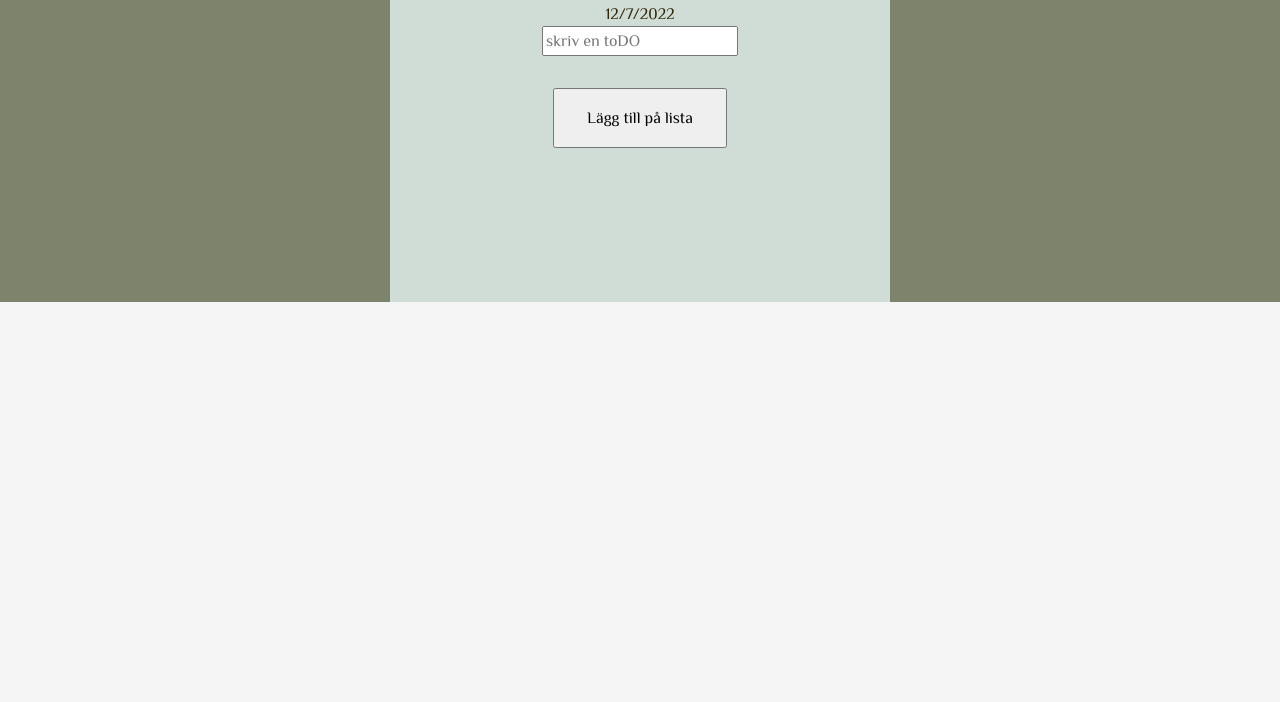
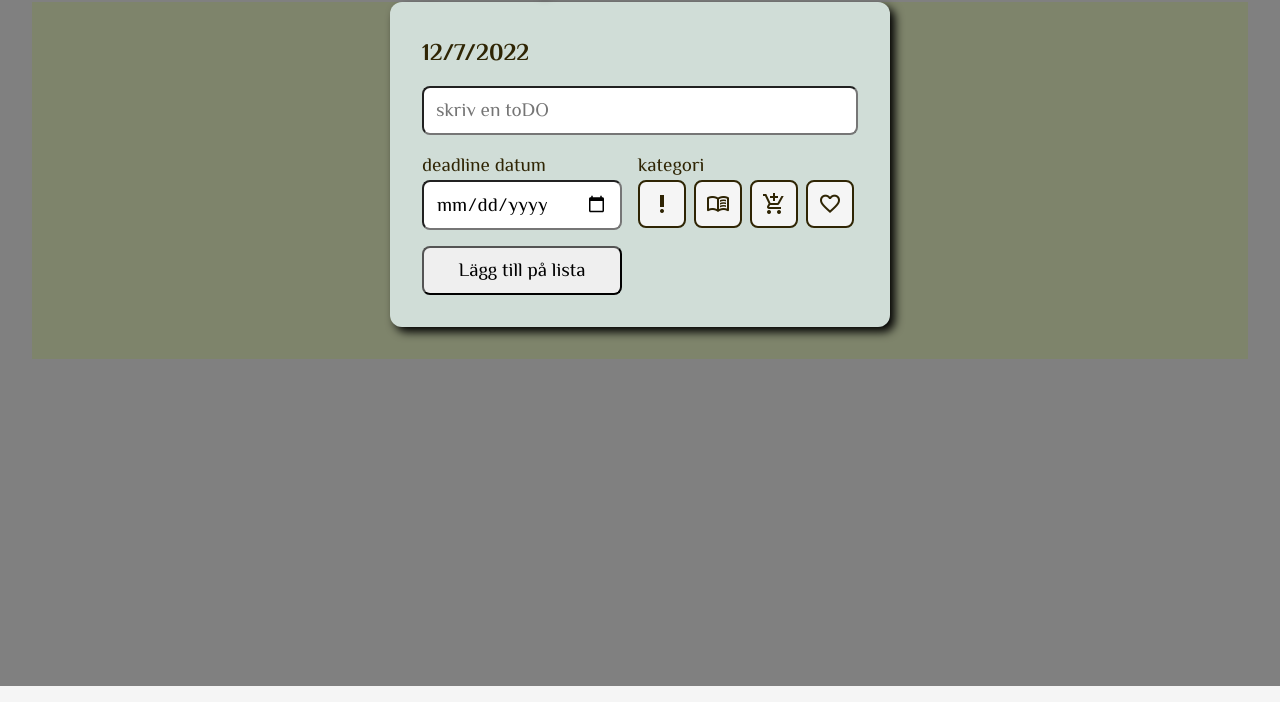
Before and after one commit to jenmwa/todo-list, a website built with Vite: page index.html in a window 1280 px wide. Shown: the part 114-816 px from the top of the page. Built offline with nearby package versions, Linux system fonts and the light colour scheme.

Commit message:
:art: CSS input-tasks list

```diff
--- a/index.html
+++ b/index.html
@@ -8,31 +8,50 @@
     <link rel="preconnect" href="https://fonts.googleapis.com">
     <link rel="preconnect" href="https://fonts.gstatic.com" crossorigin>
     <link href="https://fonts.googleapis.com/css2?family=Philosopher:ital,wght@0,400;0,700;1,400;1,700&display=swap" rel="stylesheet">
+    <link rel="stylesheet" href="https://fonts.googleapis.com/css2?family=Material+Symbols+Outlined:opsz,wght,FILL,GRAD@20..48,100..700,0..1,-50..200" />
 
     <title>Projekt todo-lista</title>
   </head>
+
   <body>
+    <header>
+      <h1>Jennys toDO-lista</h1>
+    </header>
     <main>
       <section class="app" id="app">
-        <h1>Jennys toDO-lista</h1>
-        <p id="todaysDate"></p>
+        <div class="date" id="todaysDate"></div>
         <label>
           <input type="text" id="newTaskInput" placeholder="skriv en toDO">
         </label>
-        <!-- <label>
-          deadline datum<br>
-          <input type="date" placeholder="deadline datum">
-        </label>
-        <div class="categorybtn">
-          kategori:<br>
-          <span>📚</span><span>🛒</span><span>👪</span><span>🎉</span>  rullmeny? knappar? icons?
-        </div> -->
+        <div class="wrapper">
+          <label>
+            deadline datum<br>
+            <input type="date" title="deadline datum" class ="deadline">
+          </label>
+          <div class="select">
+            kategori<br>
+            <div class="categories"> <!--OBS byt ut till google icons-->
+              <span class="material-symbols-outlined">
+                priority_high
+                </span>
+                <span class="material-symbols-outlined">
+                  menu_book
+                  </span>
+                  <span class="material-symbols-outlined">
+                    add_shopping_cart
+                    </span>
+                <span class="material-symbols-outlined">
+                  favorite
+                  </span>
+            </div>
+          </div>
+        </div>
         <button id="addTaskBtn">Lägg till på lista</button>
       </section>
 
-    <ul id="tasks"></ul>
-
-      <!-- TODO: skriv din kod här, innan script-taggen -->
+      <div class="todocontainer">
+        <ul class="tasks" id="tasks"></ul>
+      </div>
     </main>
 
     <!-- TODO
--- a/src/main.ts
+++ b/src/main.ts
@@ -22,7 +22,7 @@ function printTaskList() {
   }
 }
 
-function addNewTask() {
+function addNewTask(): void {
   taskList.push(newTaskInputField.value);
   console.log(taskList);
   printTaskList();
--- a/src/style/_base.scss
+++ b/src/style/_base.scss
@@ -1,39 +1,92 @@
-main {
-    background-color: #594e36;
+body {
+    background-color: grey;
+    padding: 2rem;
 }
 
-.app {
-    display: flex;
-    flex-direction: column;
-    align-items: center;
-    width: 500px;
-    height: 400px;
-    margin: 1rem auto;
-    padding: 2rem;
-    background-color: #d0ddd7;
+h1 {
+    color: whitesmoke;
     text-align: center;
-
-    h1 {
-        margin-bottom: 2rem;
+    font-size: 3.5rem;
+    text-shadow: 5px 5px 10px black;
 }
 
 input {
+    width: 100%;
+    border-radius: 8px;
+    padding: 8px 12px;
     margin-bottom: 1rem;
 }
 
 button {
-        margin: 1rem;
-        padding: 1rem 2rem;
+    width: 200px;
+    border-radius: 8px;
+    padding: 8px 12px;
 
     &:hover {
-            background-color: #d0ddd7;
+        background-color: #7e846b;
+        color: whitesmoke;
+        cursor: pointer;
     }
 }
 
-    .categorybtn span {
-        margin: 1rem;
-        font-size: 2rem;
+li {
+    list-style: none;
+    background-color: #d0ddd7;
+    border-radius: 12px;
+    padding: 2rem;
+    width: 500px;
+    margin: 10px 0 0 -40px;
+    font-size: 1.2rem;
+    box-shadow: 5px 5px 10px black;
 }
 
+.todocontainer {
+    display: flex;
+    justify-content: center;
+}
 
+.app {
+    background-color: #d0ddd7;
+    border-radius: 12px;
+    padding: 2rem;
+    width: 500px;
+    margin: 0 auto;
+    font-size: 1.2rem;
+    box-shadow: 5px 5px 10px black;
+
+    .date {
+        font-size: 1.5rem;
+        font-weight: 700;
+        margin-bottom: 1rem;
     }
+
+    .deadline {
+        width: 200px;
+    }
+
+    .wrapper {
+        display:flex;
+
+        .select {
+            margin-left: 1rem;
+        }
+
+        .categories {
+            display: inline-block;
+            font-size: 2rem;
+
+            span {
+                background-color: whitesmoke;
+                padding: 10px;
+                border: 2px solid #2f2504;
+                border-radius: 8px;
+
+                &:hover {
+                    background-color: #7e846b;
+                    color: whitesmoke;
+                    cursor: pointer;
+                }
+            }
+        }
+    }
+}
```
Also changed, not shown: public/todos.md (added, +6 -0 lines). Lines whose indentation alone changed are shown as unchanged.
